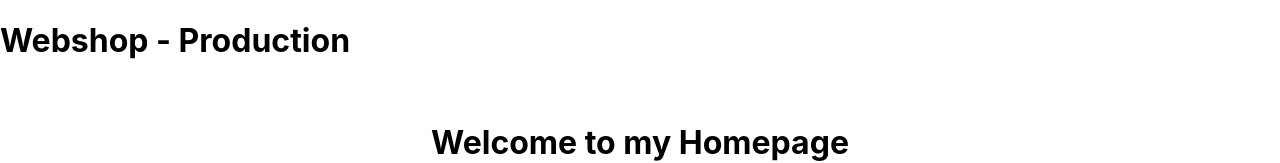
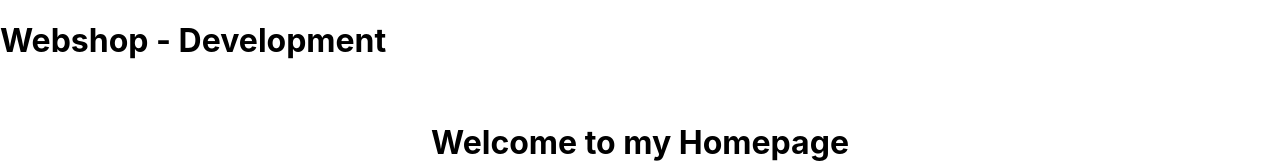
Before and after one commit to xAirx/ReactWebShopProject, a React (Create React App) app: page / in a window 1280 px wide. Shown: the top 163 px of the page. Built offline with nearby package versions, Linux system fonts and the light colour scheme; no server answers.

Commit message:
Update App.js

```diff
--- a/src/App.js
+++ b/src/App.js
@@ -55,7 +55,7 @@ function App() {
   console.log('REACT_APP_SERVER_MODE', process.env.REACT_APP_SERVER_MODE);
   return (
     <div>
-      <h1>Webshop - Production</h1>
+      <h1>Webshop - Development</h1>
       <Homepage />
       {/*       {process.env.NODE_ENV === 'development' ? <SentryComponent /> : 'xx'}
        */}
```
